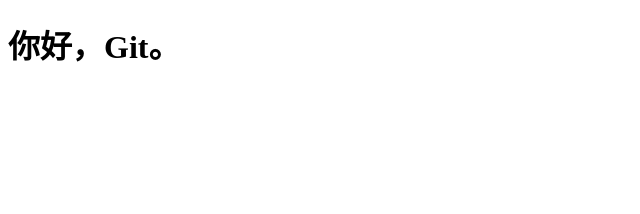
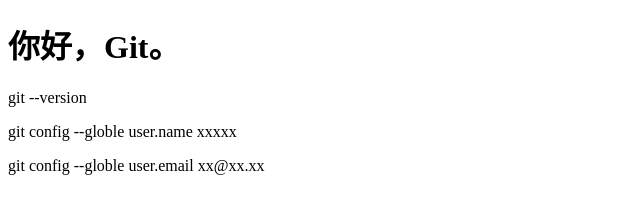
Before and after one commit to Diony5u5/Learning, a plain HTML site: page index.html in a window 1280 px wide. Shown: the whole page, without its empty margins (0-640 px from the left). Drawn offline with Linux system fonts and the light colour scheme.

Commit message:
添加p元素

```diff
--- a/index.html
+++ b/index.html
@@ -8,5 +8,8 @@
 </head>
 <body>
     <h1>你好，Git。</h1>
+    <p>git --version</p>
+    <p>git config --globle user.name xxxxx</p>
+    <p>git config --globle user.email xx@xx.xx</p>
 </body>
 </html>
```
